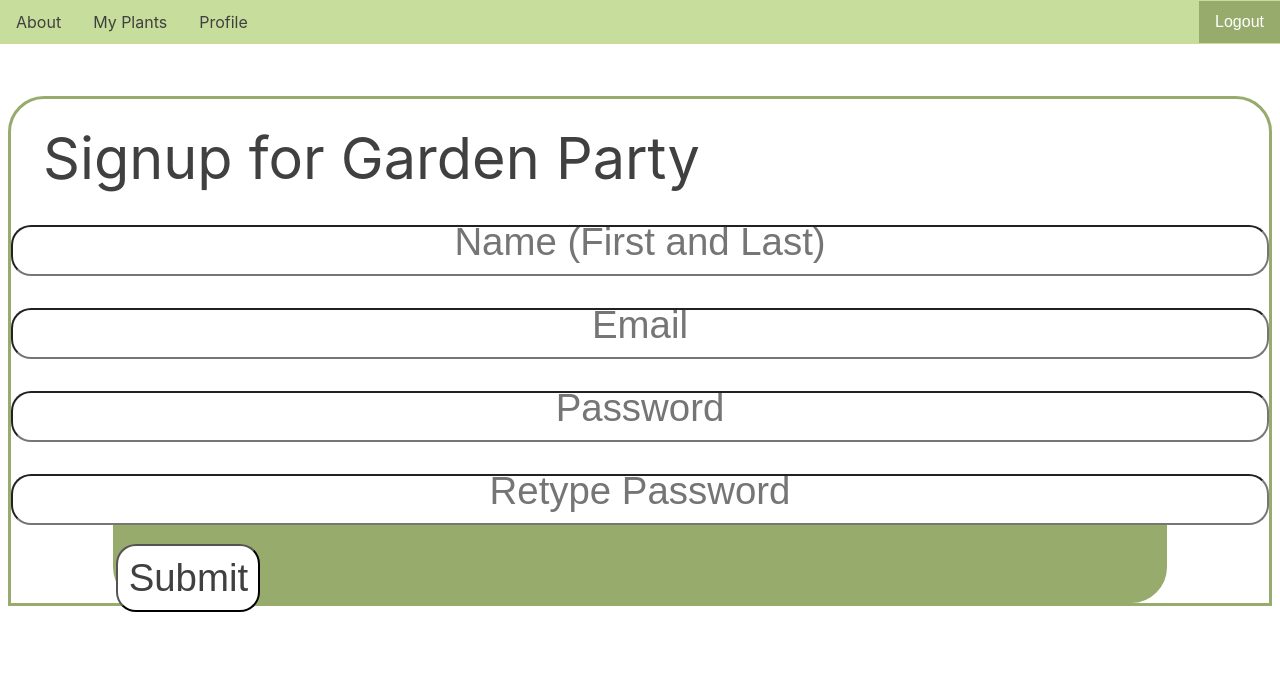
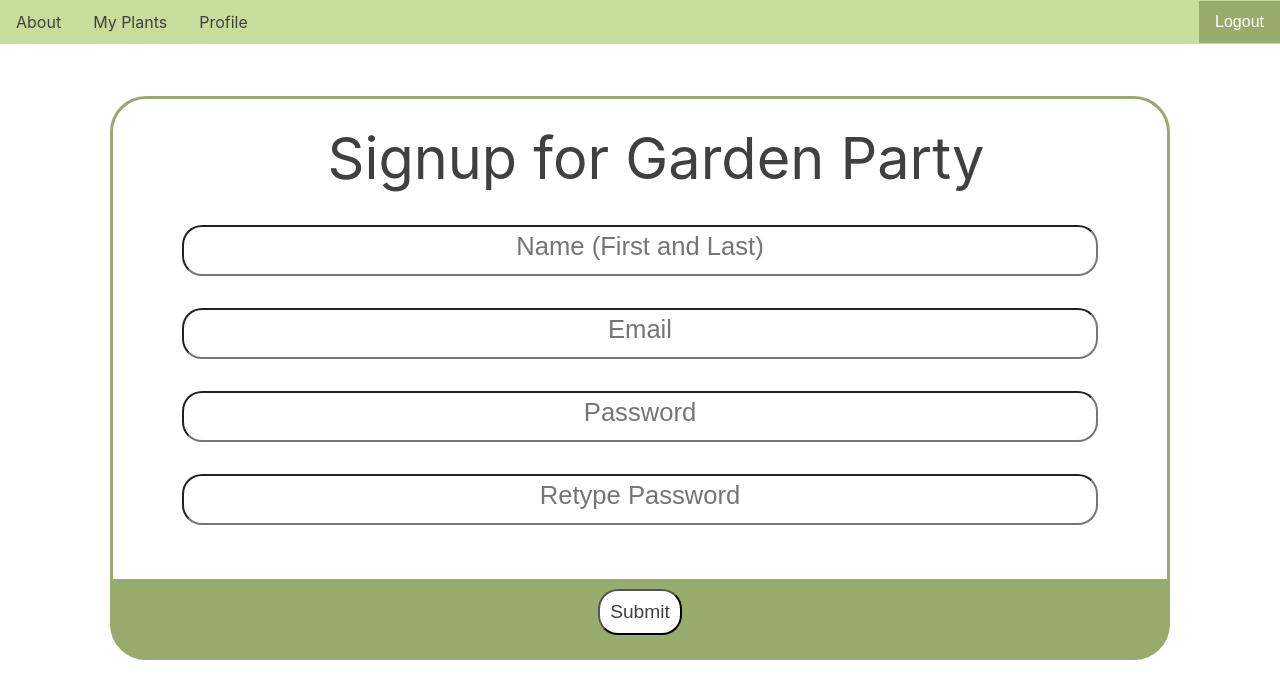
Before and after one commit to pirainogi/garden-pi-frontend, a React (Create React App) app: page /signup in a window 1280 px wide. Shown: the top 698 px of the page. Built offline with nearby package versions, Linux system fonts and the light colour scheme; no server answers.

Commit message:
signup form fixed for fullscreen

```diff
--- a/src/components/signupForm.js
+++ b/src/components/signupForm.js
@@ -42,16 +42,18 @@ class SignupForm extends Component {
             <span>Signup for Garden Party</span>
           </div>
           <form onSubmit={this.handleSubmit}>
-            <div className='signup-input'>
+            <div className='signup-form'>
+              <div className='signup-input'>
               <input type="text" name="name" placeholder='Name (First and Last)' onChange={this.handleChange} value={this.state.name}/>
               <input type="text" name="email" placeholder='Email' onChange={this.handleChange} value={this.state.email}/>
               <input type="password" name="password" placeholder='Password' onChange={this.handleChange} value={this.state.password}/>
               <input type="password" name="matching_password" placeholder='Retype Password' onChange={this.handleChange} value={this.state.matching_password}/>
-            </div>
-            <div className='bottombox'>
-              <input type="submit" value="Submit" className='signup-submit'/>
+              </div>
             </div>
           </form>
+        </div>
+        <div className='bottombox'>
+          <input type="submit" value="Submit" className='signup-submit'/>
         </div>
       </div>
     )
--- a/src/css/loginForm.css
+++ b/src/css/loginForm.css
@@ -57,11 +57,9 @@
   border-radius: 20px;
   color: white;
   text-decoration: none;
-  /* text-align: center; */
   font-size: 1.5vw;
   position: relative;
   top: -20px;
-  /* left: 2vw; */
   width: 1vw;
 }
 
@@ -79,6 +77,7 @@
   background-color: rgb(150, 171, 108);
   margin-left: 8vw;
   margin-right: 8vw;
+  text-align: center;
 }
 
 .signup-link {
--- a/src/css/signupForm.css
+++ b/src/css/signupForm.css
@@ -3,6 +3,9 @@
   border-width: 3px;
   border-color: rgb(150, 171, 108);
   border-radius: 36px 36px 0 0;
+  margin-left: 8vw;
+  margin-right: 8vw;
+  height: 60vh;
 }
 
 .signup-title {
@@ -10,13 +13,18 @@
   margin-top: 3vh;
   margin-left: 4vh;
   color: #404040;
+  text-align: center;
+
+}
+
+.signup-form {
+  display: flex;
+  flex-direction: column;
+  text-align: center
 }
 
 .signup-input {
-  display: flex;
-  flex-direction: column;
-  position: relative;
-  justify-content: space-evenly;
+  text-align: center
 }
 
 .signup-input input {
@@ -26,11 +34,14 @@
   padding-bottom: 2vh;
   margin-top: 4vh;
   border-radius: 20px;
+  width: 55vw;
+  display: inline-block;
+  text-align: center;
 }
 
 .signup-input input::placeholder {
   text-align: center;
-  font-size: 3vw;
+  font-size: 2vw;
 }
 
 .signup-submit {
@@ -39,6 +50,6 @@
   border-radius: 20px;
   color: #404040;
   text-decoration: none;
-  font-size: 3vw;
-  margin-top: 2vh;
+  font-size: 1.5vw;
+  margin-top: 0.5vh;
 }
```
